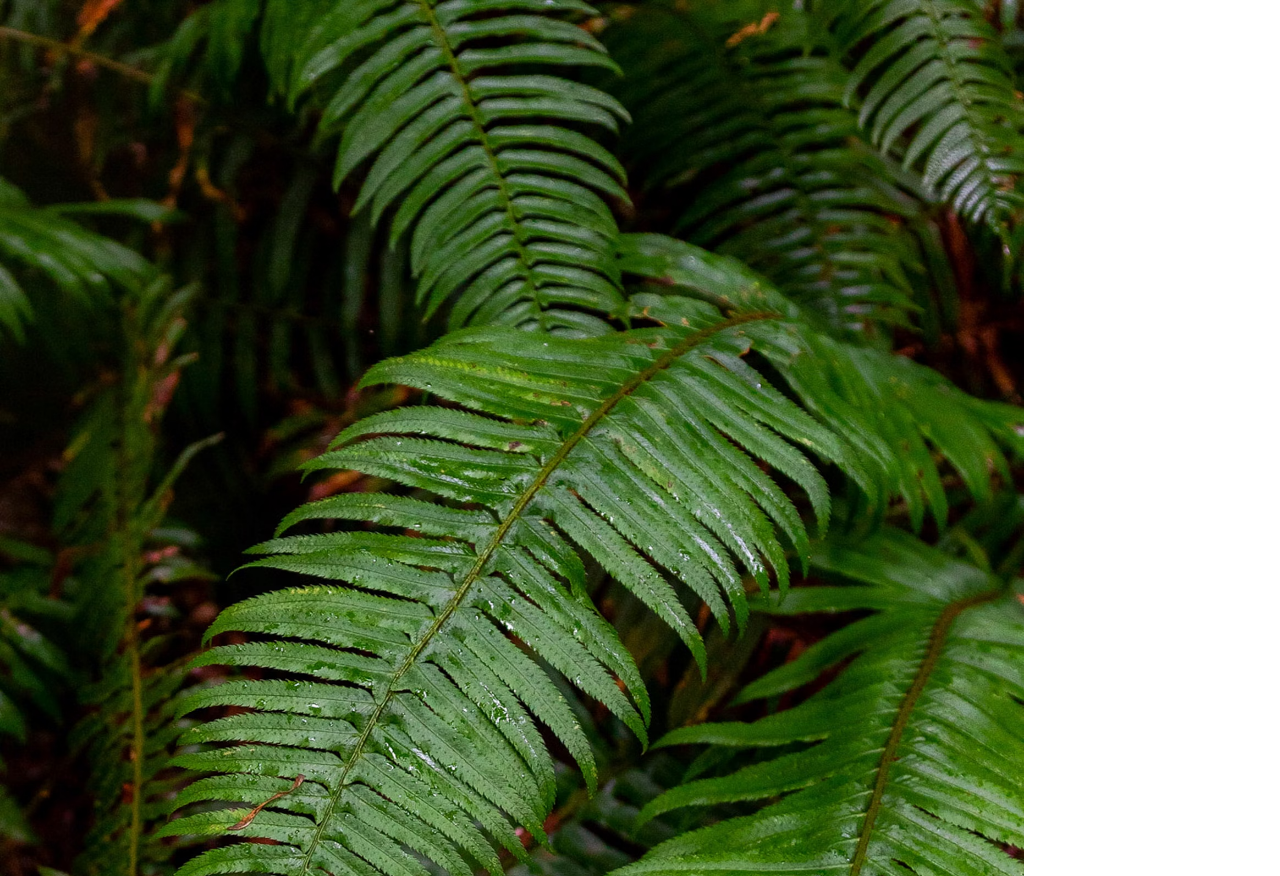
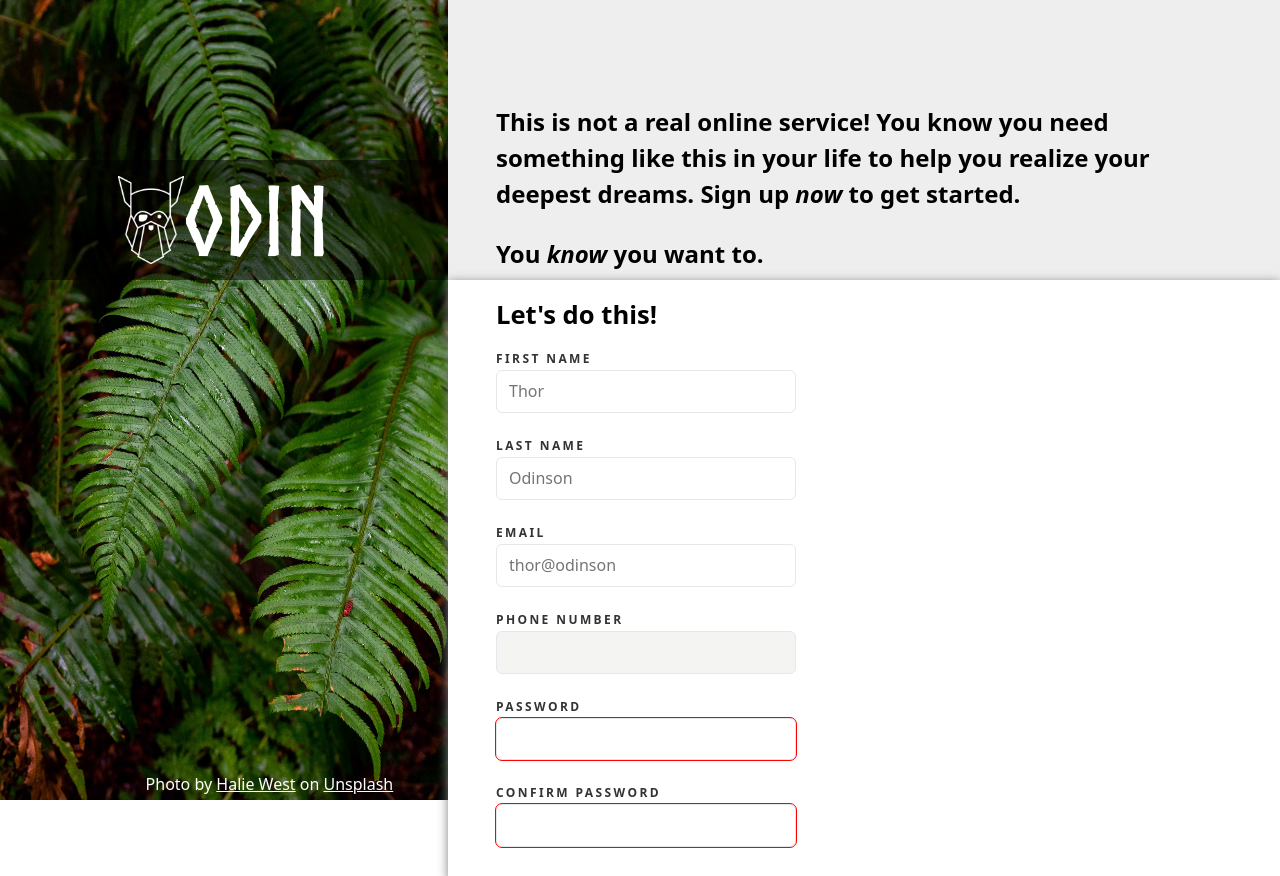
Before and after one commit to gldsct/odin-signup-form, a plain HTML site: page index.html in a window 1280 px wide. Shown: the top 876 px of the page. Drawn offline with Linux system fonts and the light colour scheme; a script that the page names is missing.

Commit message:
Apply custom styles to webpage
Apply custom styles for the entire webpage.

```diff
--- a/styles.css
+++ b/styles.css
@@ -53,3 +53,172 @@
     font-style: normal;
     font-display: swap;
 }
+
+/* CSS Pagewide Styles */
+
+body {
+    font-family: system-ui, "Segoe UI", Roboto, Helvetica, Arial, sans-serif, "Apple Color Emoji", "Segoe UI Emoji", "Segoe UI Symbol";
+    height: 100vh;
+}
+
+.main-body-div {
+    display: flex;
+    height: 100%;
+}
+
+a, a:visited {
+    color: white;
+}
+
+/* Sidebar/Image Section */
+
+.main-image-div {
+    position: relative;
+    width: 35%;
+}
+
+.main-image-div img {
+    height: 100%;
+}
+
+.main-image-logo {
+    position: absolute;
+    height: 15%;
+    width: 100%;
+    padding: 1rem;
+    top: 20%;
+    color: white;
+    background: rgb(0 0 0 / 0.5);
+
+    display: flex;
+    justify-content: center;
+    align-items: center;
+}
+
+.main-image-credits {
+    position: absolute;
+    bottom: 0.5%;
+    left: 32.5%;
+    color: white;
+}
+
+.odin-header {
+    font-family: Norse;
+    font-size: 6rem;
+}
+
+/* Main/Content Section */
+
+.main-content-div {
+    flex: auto;
+    width: 50%;
+    display: flex;
+    flex-direction: column;
+}
+
+/* Main Content's Content */
+
+.main-content-intro {
+    height: 35%;
+    padding: 5rem 3rem;
+    font-size: 1.5rem;
+    background-color: #eee;
+}
+
+.main-content-intro > p {
+    font-weight: bold;
+    max-inline-size: 55ch;
+    margin: 1.5rem 0;
+}
+
+.main-content-intro .italic {
+    font-style: italic;
+}
+
+/* Main Content's Form */
+
+.main-content-form {
+    height: auto;
+    padding: 1rem 3rem;
+    box-shadow: 0px 2px 10px gray;
+    z-index: 1;
+}
+
+.main-content-form h2 {
+    font-size: 1.6rem;
+}
+
+.form-controls {
+    width: 70%;
+    padding: 1rem 0;
+
+    display: flex;
+    flex-wrap: wrap;
+    row-gap: 1.5rem;
+    column-gap: 5rem;
+}
+
+.form-control {
+    display: flex;
+    flex-direction: column;
+}
+
+.form-control > label {
+    width: 300px;
+    margin-bottom: 2px;
+    font-weight: bold;
+    color: #333;
+    font-size: 0.75rem;
+    letter-spacing: 0.15rem;
+}
+
+.form-control > input {
+    width: 300px;
+    border: 1px solid #E5E7EB;
+    border-radius: 6px;
+    padding: 6px 12px;
+    line-height: 1.8rem;
+}
+
+.form-control > input[type="password"]:invalid {
+    outline: 1px solid red;
+}
+
+.form-control > input:valid {
+    background-color: #596D4811;
+}
+
+.form-control > input:focus {
+    background-color: transparent;
+    outline: 1px solid blue;
+    box-shadow: 1px 1px 5px black;
+}
+
+.form-control > input:placeholder-shown {
+    background-color: transparent;
+}
+
+/* Main Content's Submission */
+
+.main-content-submission {
+    height: 35%;
+    padding: 2rem 3rem;
+    font-size: 1.1rem;
+    background-color: #f2f2f2;
+}
+
+.main-content-submission button {
+    color: white;
+    background: #596D48;
+    font-weight: bold;
+    border: 1px solid #596D48;
+    border-radius: 0.5rem;
+    padding: 0.75rem 4rem;
+    margin-bottom: 1.5rem;
+}
+
+.main-content-submission a {
+    font-weight: bold;
+    text-decoration: none;
+    color: #596D48;
+}
```
